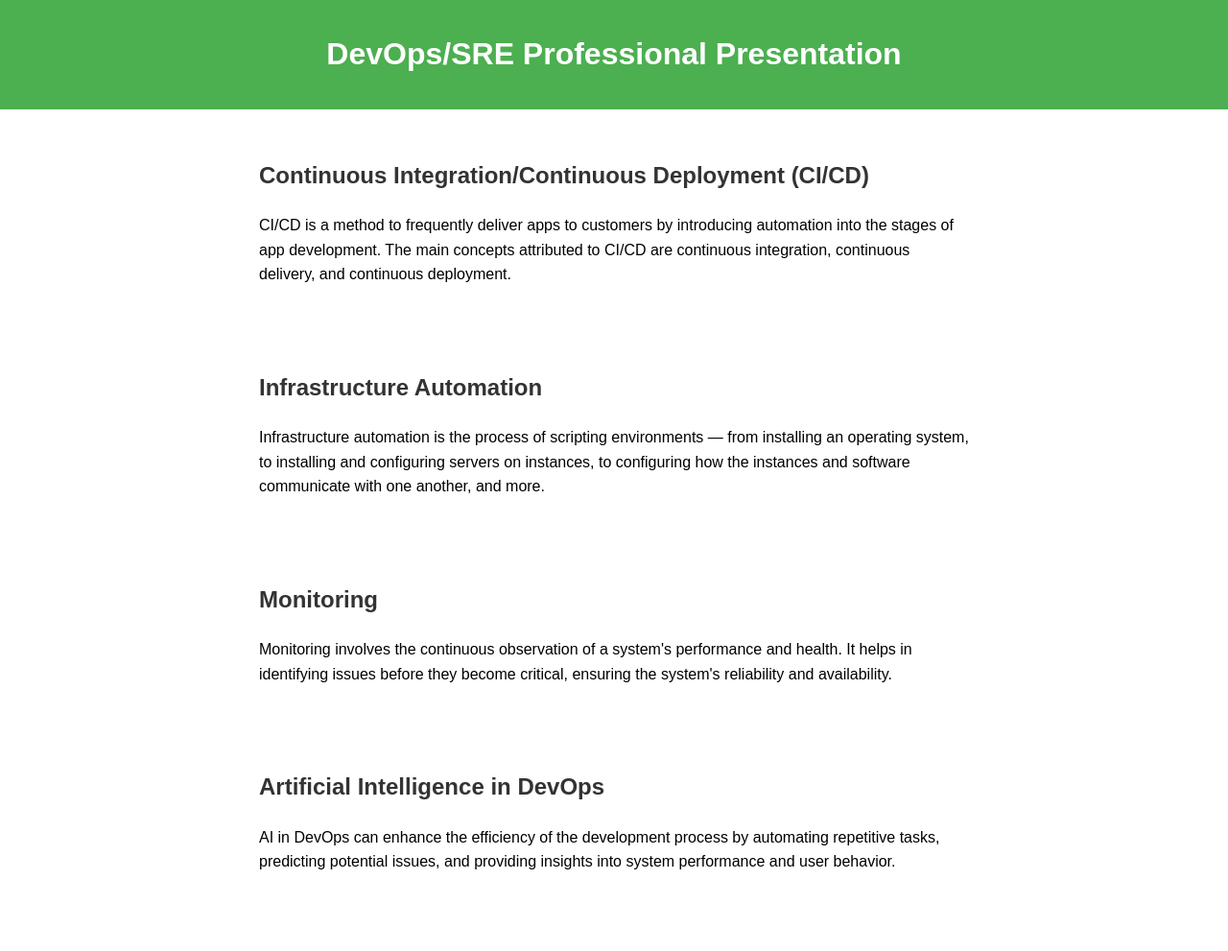
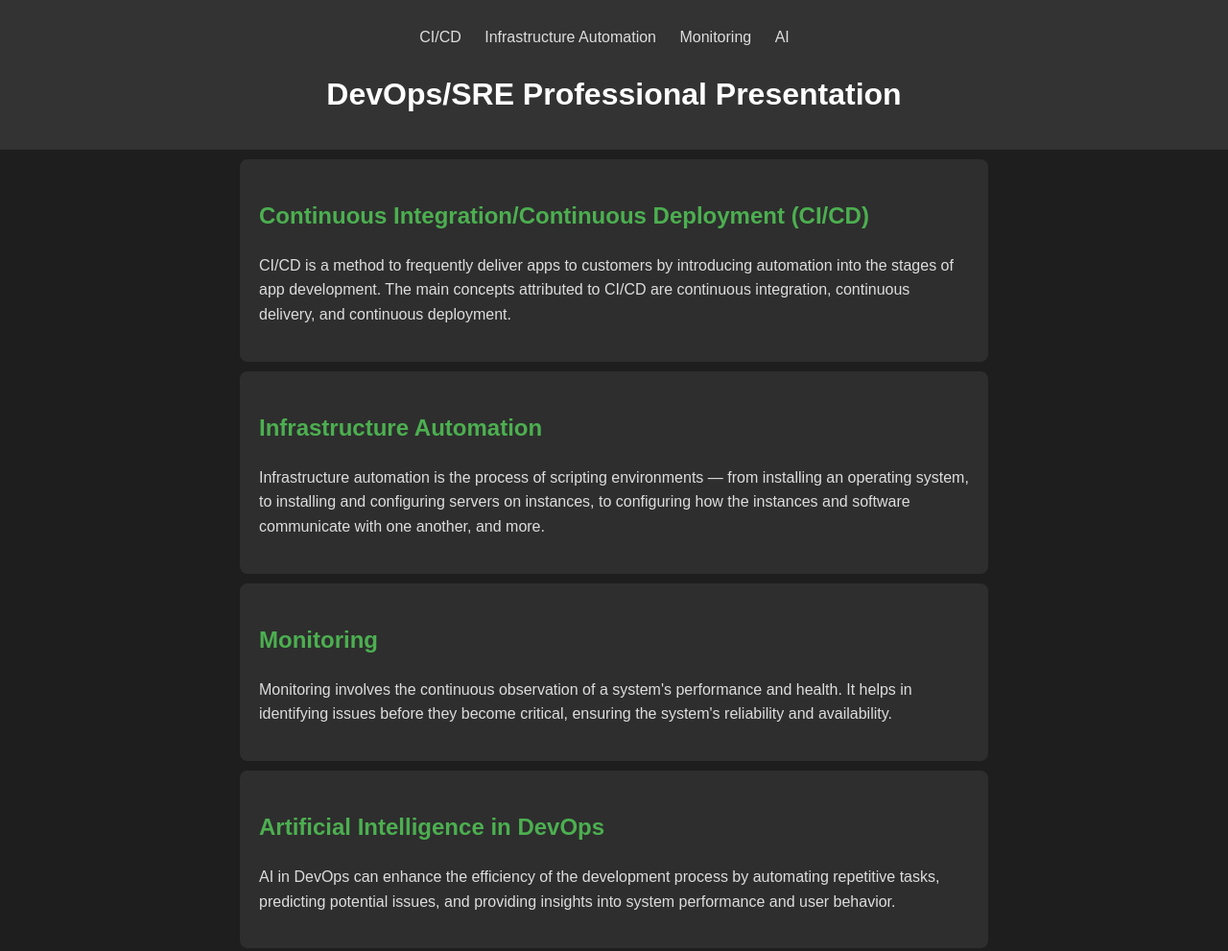
Before and after one commit to blurryapp/mypage, a plain HTML site: page index.html in a window 1280 px wide. Shown: the whole page at 96% size. Before the commit the page ends 957 px from the top, so only its background shows below. Drawn offline with Linux system fonts and the light colour scheme.

Commit message:
Check styles

```diff
--- a/index.html
+++ b/index.html
@@ -8,6 +8,14 @@
 </head>
 <body>
     <header>
+        <nav>
+            <ul>
+                <li><a href="#cicd">CI/CD</a></li>
+                <li><a href="#infrastructure-automation">Infrastructure Automation</a></li>
+                <li><a href="#monitoring">Monitoring</a></li>
+                <li><a href="#artificial-intelligence">AI</a></li>
+            </ul>
+        </nav>
         <h1>DevOps/SRE Professional Presentation</h1>
     </header>
     <div class="content">
--- a/styles.css
+++ b/styles.css
@@ -3,20 +3,47 @@ body {
     margin: 0;
     padding: 0;
     line-height: 1.6;
+    background-color: #1e1e1e;
+    color: #ddd;
 }
+
 header {
-    background-color: #4CAF50;
+    background-color: #333;
     color: white;
     padding: 10px 0;
     text-align: center;
 }
+
+nav ul {
+    list-style-type: none;
+    padding: 0;
+}
+
+nav ul li {
+    display: inline;
+    margin-right: 20px;
+}
+
+nav ul li a {
+    color: #ddd;
+    text-decoration: none;
+}
+
+nav ul li a:hover {
+    color: #4CAF50;
+}
+
 section {
     padding: 20px;
     margin: 10px;
+    background-color: #2e2e2e;
+    border-radius: 8px;
 }
+
 h2 {
-    color: #333;
+    color: #4CAF50;
 }
+
 .content {
     max-width: 800px;
     margin: auto;
```
